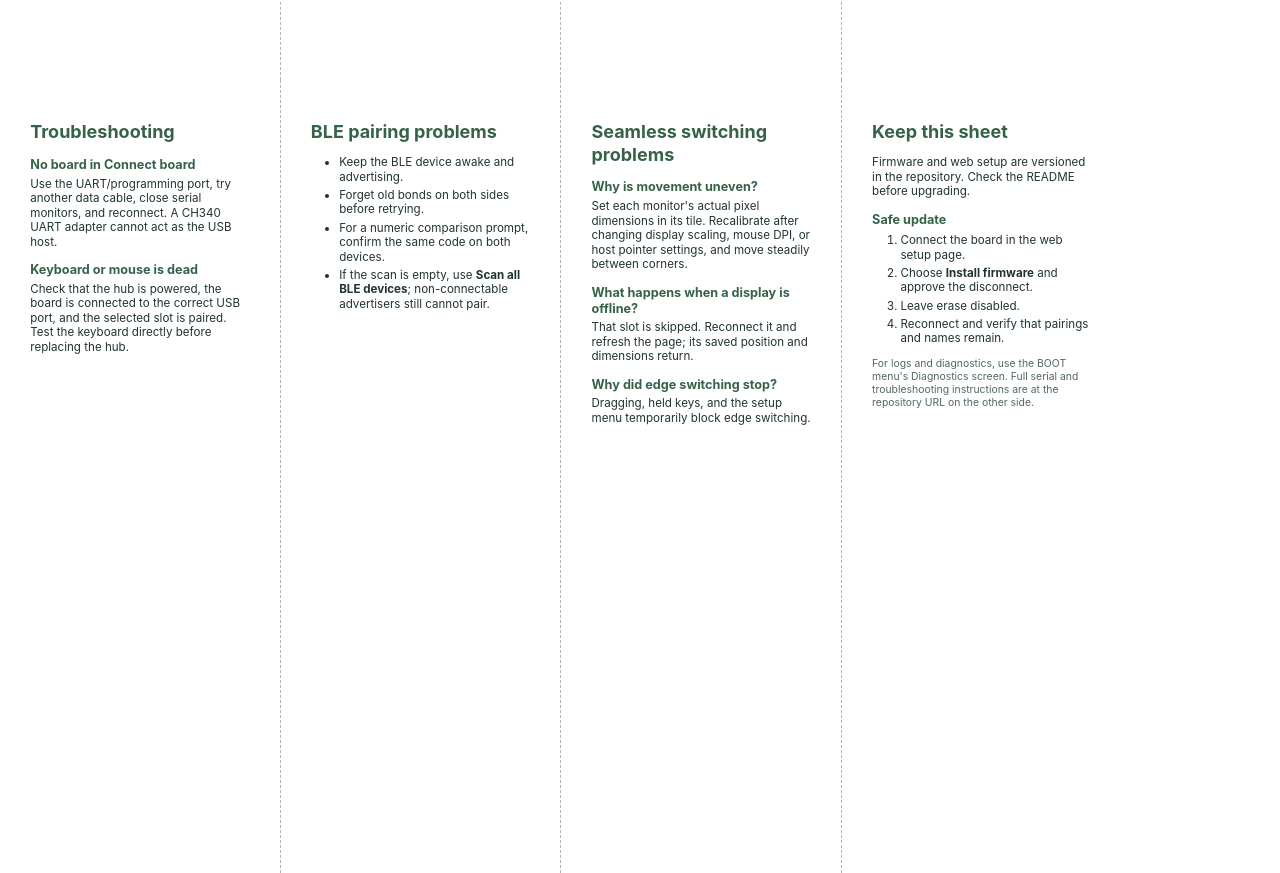
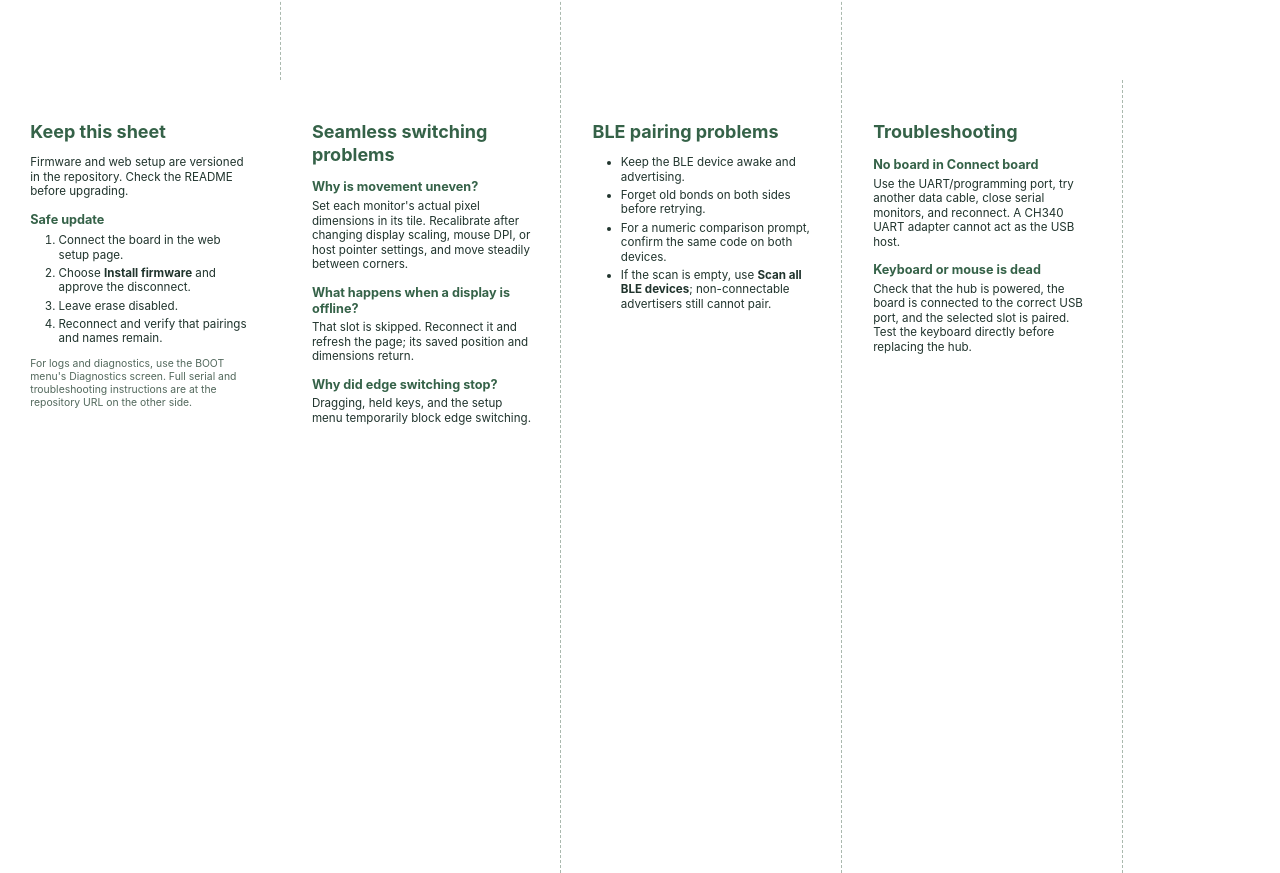
Before and after one commit to logicallyincorrect/esp32-hid-switcher, a plain HTML site: page docs/quick-start-a4.html in a window 1280 px wide. Shown: the part 714-1587 px from the top of the page. Drawn offline with Linux system fonts and the light colour scheme.

Commit message:
docs: mirror reverse fold panels

```diff
--- a/docs/quick-start-a4.html
+++ b/docs/quick-start-a4.html
@@ -9,6 +9,9 @@
     html, body { margin: 0; color: #20342d; font: 8.7pt/1.25 -apple-system, BlinkMacSystemFont, "Segoe UI", sans-serif; }
     .page { width: 297mm; height: 210mm; display: table; table-layout: fixed; page-break-after: always; }
     .panel { display: table-cell; width: 25%; vertical-align: top; padding: 11mm 8mm 9mm; border-right: .25mm dashed #aab9ae; overflow-wrap: anywhere; }
+    /* Duplex short-edge fold: the reverse side is physically mirrored. */
+    .page.back { direction: rtl; }
+    .page.back .panel { direction: ltr; }
     .panel:last-child { border-right: 0; }
     h1 { margin: 0 0 4mm; font-size: 20pt; line-height: 1.05; }
     h2 { margin: 0 0 3mm; font-size: 13.5pt; color: #356248; }
@@ -71,7 +74,7 @@
       <p><b>github.com/logicallyincorrect/esp32-hid-switcher</b></p>
     </div>
   </section>
-  <section class="page">
+  <section class="page back">
     <div class="panel">
       <h2>Troubleshooting</h2>
       <h3>No board in Connect board</h3>
```
